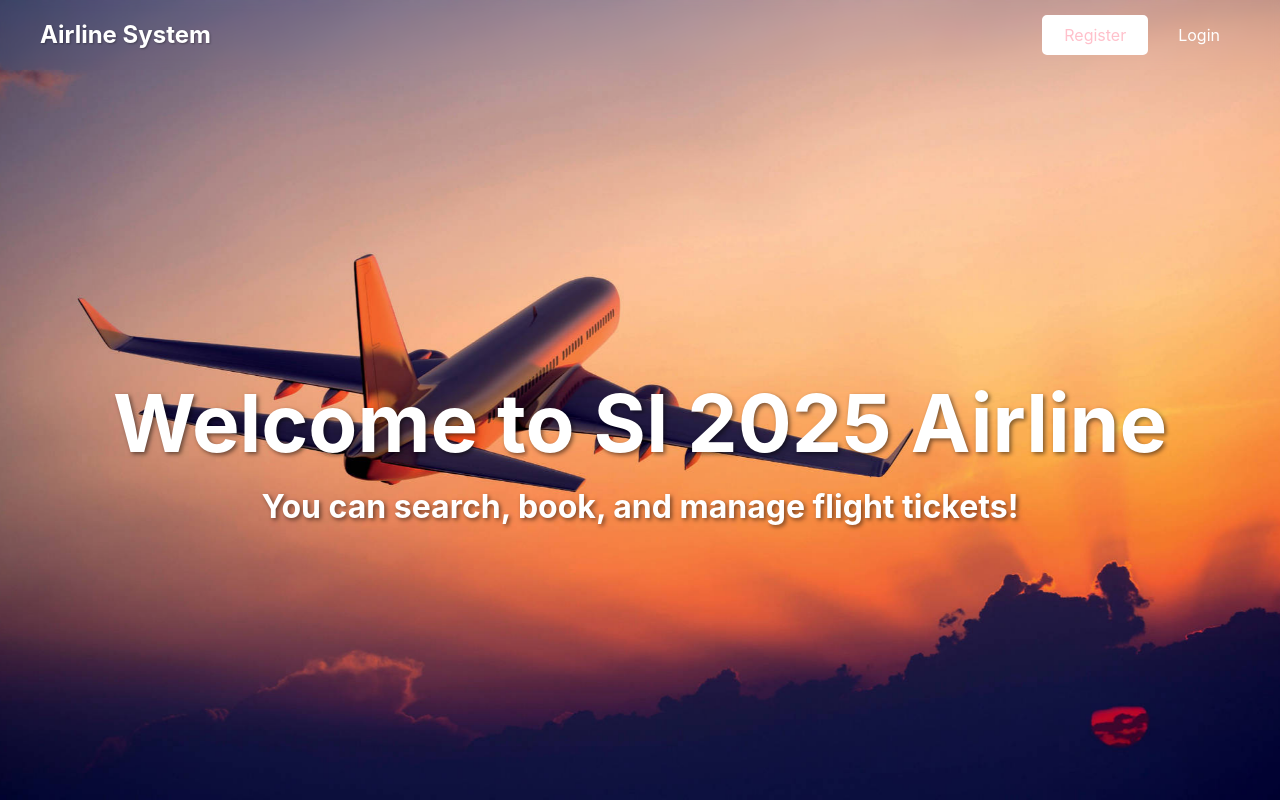
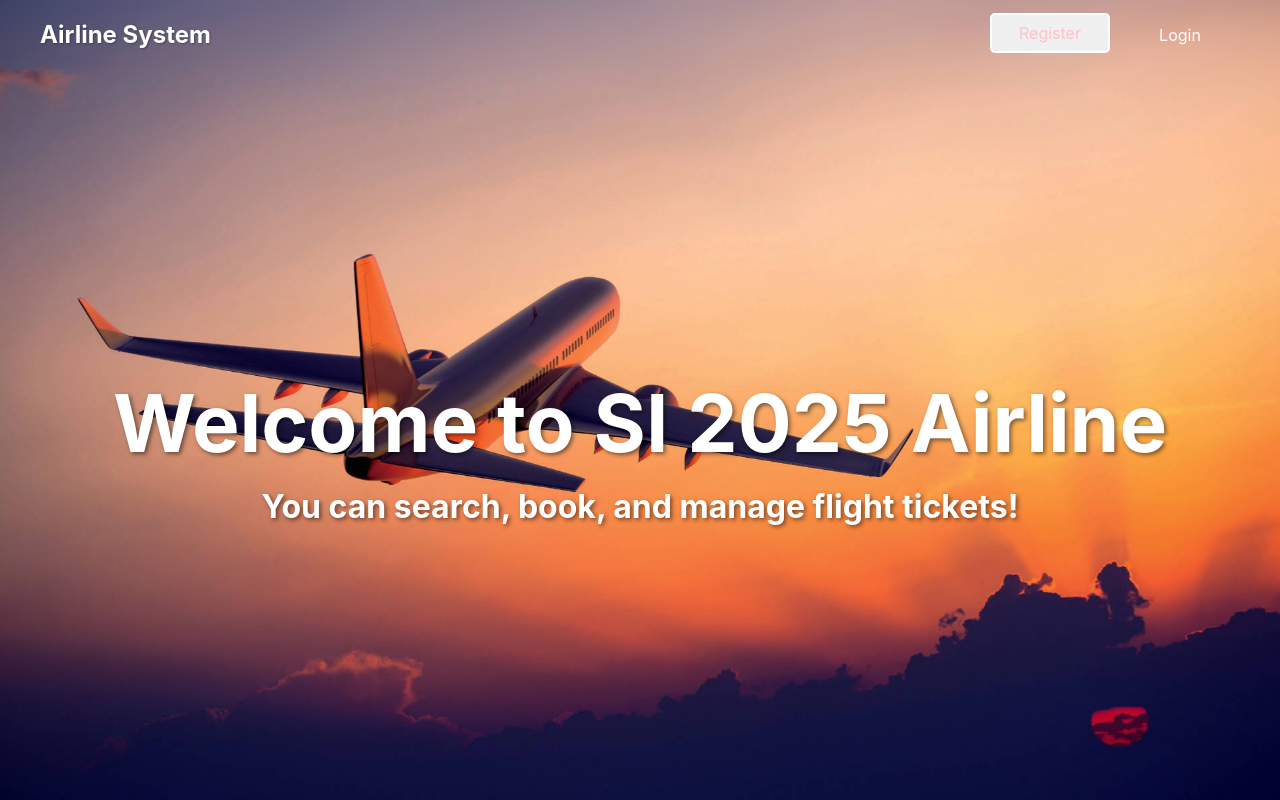
Before and after one commit to SI-2025-AIRLINE/Frontend, a React (Vite) app: page / in a window 1280 px wide. In both pictures the pointer is over the button "Register". Built offline with nearby package versions, Linux system fonts and the light colour scheme; no server answers.

Commit message:
Fixed Navbar CSS to work without messing up other buttons

```diff
--- a/src/components/Header/Header.css
+++ b/src/components/Header/Header.css
@@ -43,7 +43,7 @@ nav {
   filter: brightness(1.2); /* Malo povećanje svetline na hover */
 }
 
-.header-button {
+.header-center button, .header-right button {
   width: 120px; /* Veličina dugmadi, možete je prilagoditi */
   height: 40px; /* Veličina dugmadi, treba da bude ista kao ikona */
   display: flex;
@@ -52,7 +52,7 @@ nav {
   transition: background-color 0.3s ease, transform 0.3s ease; /* Dodavanje tranzicije */
 }
 
-.header-button:hover {
+.header-center button:hover, .header-right button:hover {
   background-color: #f0f0f0;
   transform: translateY(-2px);
 }
```
